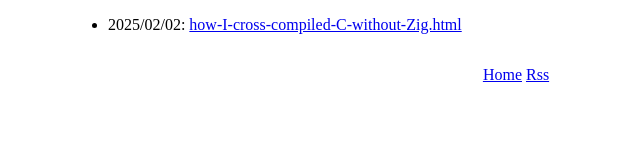
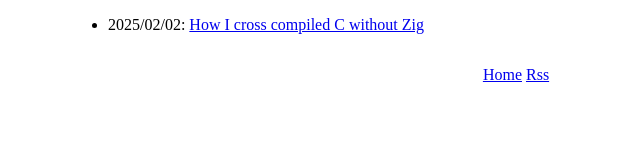
Before and after one commit to ShaqeelAhmad/ShaqeelAhmad.github.io, a plain HTML site: page blog/index.html in a window 1280 px wide. Shown: the full height of the page, 124-764 px from the left. Drawn offline with Linux system fonts and the light colour scheme.

Commit message:
Use title for list of blog posts

```diff
--- a/blog/index.html
+++ b/blog/index.html
@@ -9,7 +9,7 @@
 	</head>
 
 	<body>
-<ul><li>2025/02/02: <a href=/blog/2025/02/02/how-I-cross-compiled-C-without-Zig.html>how-I-cross-compiled-C-without-Zig.html</a></li>
+<ul><li>2025/02/02: <a href=/blog/2025/02/02/how-I-cross-compiled-C-without-Zig.html>How I cross compiled C without Zig</a></li>
 </ul>	<footer>
 		<a class="footer-links" href="/index.html">Home</a>
 		<a class="footer-links" href="/rss.xml">Rss</a>
```
Also changed, not shown: 1 other file.
